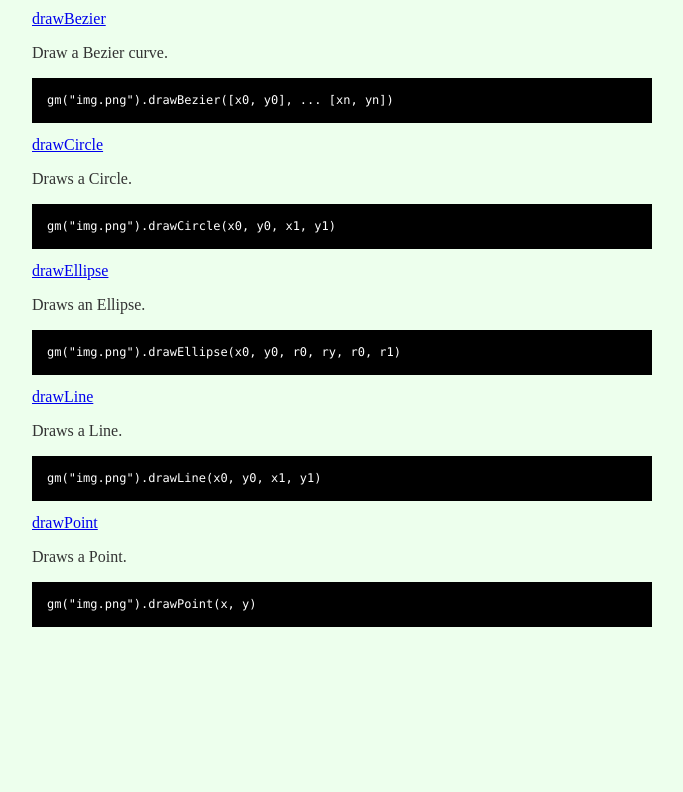
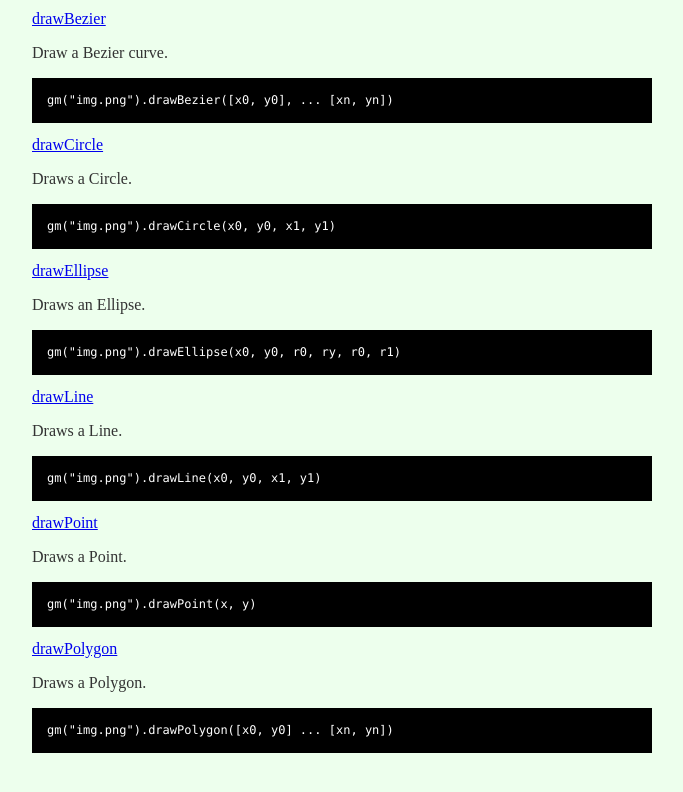
Before and after one commit to aheckmann/gm, a plain HTML site: page index.html in a window 1280 px wide. Shown: the part 8175-8967 px from the top of the page, without its empty margins (338-1021 px from the left). Before the commit the page ends 8849 px from the top, so only its background shows below. Drawn offline with Linux system fonts and the light colour scheme.

Commit message:
drawPolygon docs

```diff
--- a/index.html
+++ b/index.html
@@ -359,6 +359,10 @@
             <p>Draws a Point.</p>
             <pre><code>gm("img.png").drawPoint(x, y)</code></pre>
           </li>
+          <li id="drawPolygon"><a href="http://www.graphicsmagick.org/GraphicsMagick.html#details-draw">drawPolygon</a>
+            <p>Draws a Polygon.</p>
+            <pre><code>gm("img.png").drawPolygon([x0, y0] ... [xn, yn])</code></pre>
+          </li>
         </ul>
       </li>
   <br>
```
